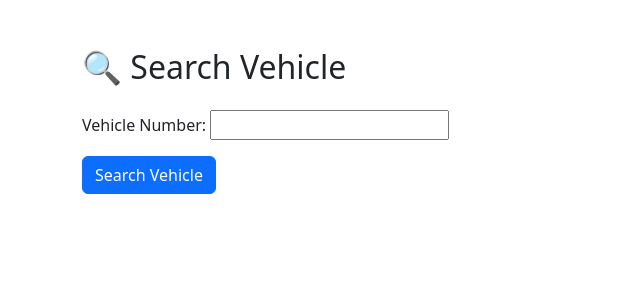
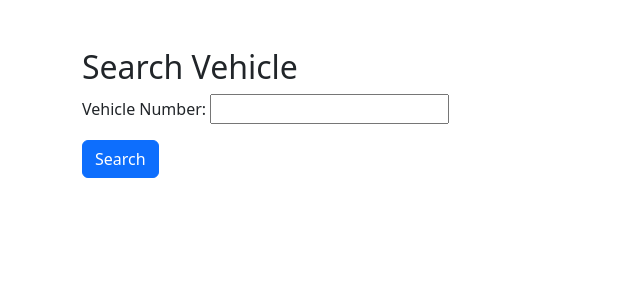
Before and after one commit to PrabhjotKaur023/SmartParkingSystem, a Django app: page /search-vehicle/ in a window 1280 px wide. Shown: the top 300 px of the page, without its empty margins (0-640 px from the left). Run offline with Django 5.2, Linux system fonts and the light colour scheme.

```diff
--- a/parking/templates/parking/dashboard.html
+++ b/parking/templates/parking/dashboard.html
@@ -63,6 +63,11 @@
 
     <a href="{% url 'search_vehicle' %}"
    class="btn btn-primary ms-2">
+   Search Vehicle
+</a>
+
+<a href="{% url 'search_vehicle' %}"
+   class="btn btn-primary">
    Search Vehicle
 </a>
 
--- a/parking/templates/parking/search_vehicle.html
+++ b/parking/templates/parking/search_vehicle.html
@@ -2,67 +2,39 @@
 <html>
 <head>
     <title>Search Vehicle</title>
-
     <link href="https://cdn.jsdelivr.net/npm/bootstrap@5.3.7/dist/css/bootstrap.min.css" rel="stylesheet">
 </head>
-
 <body>
 
 <div class="container mt-5">
 
-    <h2 class="mb-4">🔍 Search Vehicle</h2>
+    <h2>Search Vehicle</h2>
 
     <form method="POST">
-
         {% csrf_token %}
-
         {{ form.as_p }}
 
-        <button type="submit" class="btn btn-primary">
-            Search Vehicle
+        <button class="btn btn-primary">
+            Search
         </button>
-
     </form>
 
     {% if vehicle_data %}
-
-    <div class="card shadow mt-4">
-
+    <div class="card mt-4">
         <div class="card-body">
 
             <h4>Vehicle Details</h4>
 
-            <hr>
+            <p><strong>Vehicle:</strong> {{ vehicle_data.vehicle.vehicle_number }}</p>
 
-            <p>
-                <strong>Vehicle Number:</strong>
-                {{ vehicle_data.vehicle.vehicle_number }}
-            </p>
+            <p><strong>Owner:</strong> {{ vehicle_data.vehicle.owner_name }}</p>
 
-            <p>
-                <strong>Owner Name:</strong>
-                {{ vehicle_data.vehicle.owner_name }}
-            </p>
+            <p><strong>Type:</strong> {{ vehicle_data.vehicle.vehicle_type }}</p>
 
-            <p>
-                <strong>Vehicle Type:</strong>
-                {{ vehicle_data.vehicle.vehicle_type }}
-            </p>
-
-            <p>
-                <strong>Slot Number:</strong>
-                {{ vehicle_data.record.slot.slot_number }}
-            </p>
-
-            <p>
-                <strong>Entry Time:</strong>
-                {{ vehicle_data.record.entry_time }}
-            </p>
+            <p><strong>Slot:</strong> {{ vehicle_data.record.slot.slot_number }}</p>
 
         </div>
-
     </div>
-
     {% endif %}
 
 </div>
```
